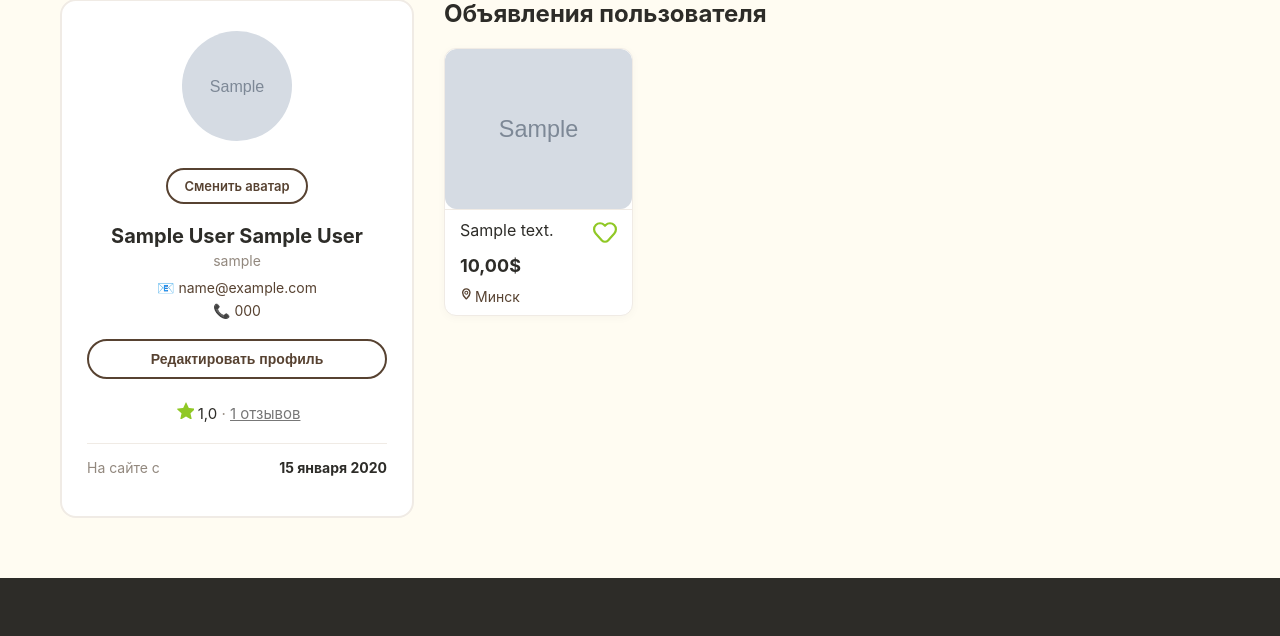
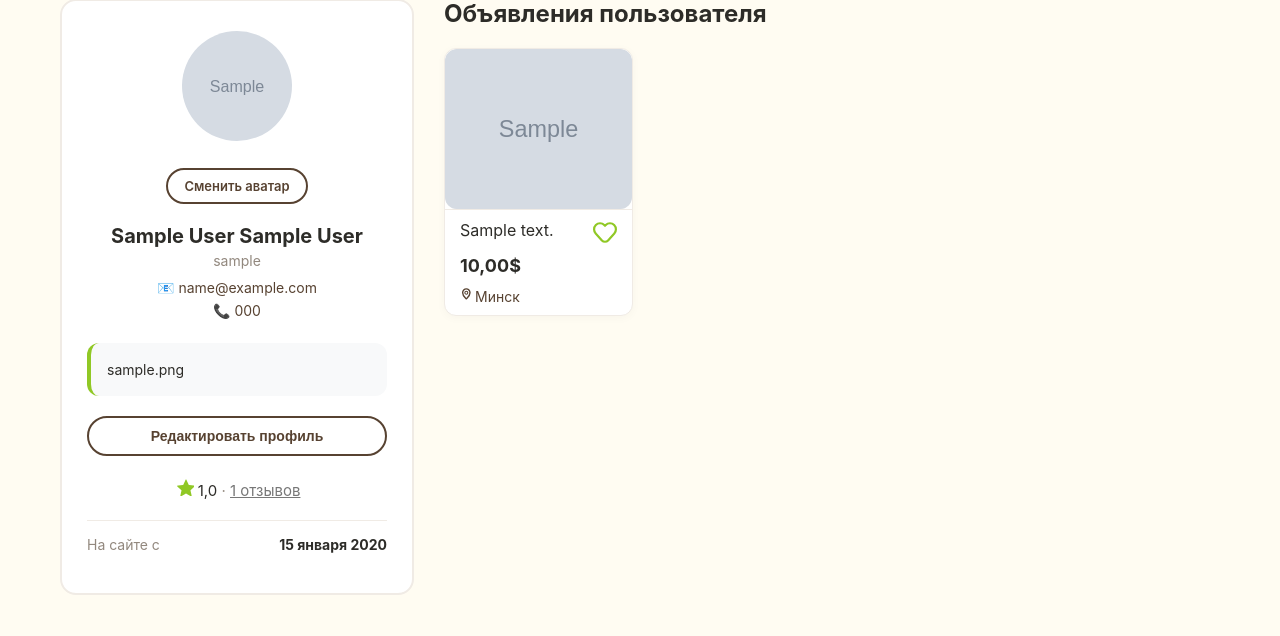
Before and after one commit to RiviKiwi/RiviKiwiApp, a Django app: a page that uses rivikiwi/users/templates/users/self-profile.html in a window 1280 px wide. Shown: the part 171-807 px from the top of the page. Run offline with Django 5.2, Linux system fonts and the light colour scheme; a user stored in the database is signed in; data comes from the database, SQL or seed files in the repository; tables that the repository leaves empty hold one stand-in row (values such as "Sample post"); grey boxes marked "Sample" are stand-in pictures; parts of the project's set-up code (start-up, migrations or seed data) failed here and were passed over.

Commit message:
[feat] add profile description and avatar display

```diff
--- a/rivikiwi/static/assets/css/main-page-style.css
+++ b/rivikiwi/static/assets/css/main-page-style.css
@@ -934,3 +934,57 @@ input::placeholder {
   margin: 20px 0;
   justify-content: center;
 }
+
+/* ===== ОПИСАНИЕ ПРОФИЛЯ (ОТОБРАЖЕНИЕ) ===== */
+.profile-description-display {
+  margin-top: 1.5rem;
+  padding: 1rem;
+  background-color: #f8f9fa;
+  border-radius: 12px;
+  border-left: 4px solid var(--green);
+  text-align: left;
+  font-size: 14px;
+  line-height: 1.5;
+  color: var(--text-brown);
+}
+
+.profile-description-display p {
+  margin: 0;
+  color: var(--dark);
+  line-height: 1.5;
+  font-size: 14px;
+  font-weight: 400;
+}
+
+/* ===== ТЕКСТОВОЕ ПОЛЕ ДЛЯ ОПИСАНИЯ ===== */
+.profile-field-textarea {
+  font-size: 13px;
+  color: var(--transparent-brown);
+  gap: 5px;
+  grid-column: 1 / -1; /* Растягиваем на всю ширину формы */
+}
+
+.profile-field-textarea textarea {
+  width: 100%;
+  padding: 10px 14px;
+  border: 1px solid var(--border-color);
+  border-radius: 10px;
+  font-family: inherit;
+  font-size: 14px;
+  color: var(--dark);
+  resize: vertical;
+  min-height: 100px;
+  outline: none;
+  transition: border-color 0.2s ease;
+  box-sizing: border-box;
+}
+
+.profile-field-textarea textarea::placeholder {
+  color: var(--transparent-brown);
+  opacity: 1;
+}
+
+.profile-field-textarea textarea:focus {
+  border-color: var(--green);
+  box-shadow: 0 0 0 2px rgba(144, 200, 37, 0.1);
+}
--- a/rivikiwi/users/forms.py
+++ b/rivikiwi/users/forms.py
@@ -40,7 +40,8 @@ class ProfileForm(UserChangeForm):
             "middle_name",
             "username",
             "phone",
-            "email"
+            "email",
+            "profile_description"
             )
 
     avatar = forms.ImageField(required=False)
@@ -50,3 +51,4 @@ class ProfileForm(UserChangeForm):
     username = forms.CharField()
     phone=forms.CharField()
     email = forms.CharField()
+    profile_description = forms.CharField()
--- a/rivikiwi/users/templates/users/self-profile.html
+++ b/rivikiwi/users/templates/users/self-profile.html
@@ -41,6 +41,12 @@
             <span>📞 {{ user.phone }}</span>
           </div>
 
+          {% if user.profile_description %}
+            <div class="profile-description-display">
+              <p>{{ user.profile_description }}</p>
+            </div>
+          {% endif %}
+
         </div>
 
         <button class="btn btn-outline edit-profile-btn" id="editProfileBtn">
@@ -81,6 +87,11 @@
           <label for="id_middle_name"class="profile-field">
             Отчество
             <input type="text" placeholder="Иванович" id="id_middle_name" name="middle_name" value="{{form.middle_name.value}}"/>
+          </label>
+
+          <label class="profile-field profile-field-textarea">
+              Описание профиля
+              <textarea placeholder="Расскажите о себе..." rows="4" name="profile_description">{{form.profile_description.value}}</textarea>
           </label>
 
           <button type="submit" class="btn btn-primary btn-large">
--- a/rivikiwi/users/templates/users/user-profile.html
+++ b/rivikiwi/users/templates/users/user-profile.html
@@ -12,7 +12,11 @@
     <!-- ===== ЛЕВАЯ КОЛОНКА (ПРОФИЛЬ) ===== -->
     <aside class="profile-card">
 
-      <img src="{% static "assets/images/users/ava.png" %}" alt="Аватар" class="profile-avatar">
+      {% if seller.avatar %}
+        <img src="{{ seller.avatar.url }}" alt="Аватар" class="profile-avatar">
+      {% else %}
+        <img src="{% static "assets/images/users/ava.png" %}" alt="Аватар" class="profile-avatar">
+      {% endif %}
 
       <h2 class="profile-name">{{ seller.get_fullname }}</h2>
       <div class="profile-nickname">{{ seller.username }}</div>
```
Also changed, not shown: rivikiwi/products/templates/products/product.html (+10 -5 lines).
